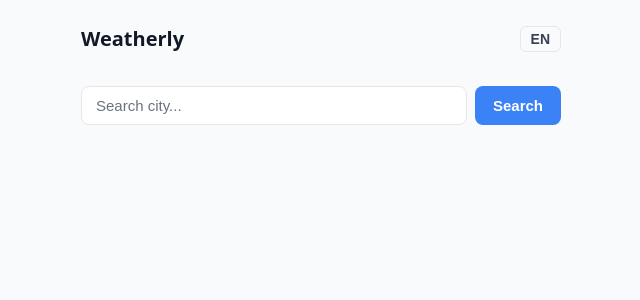
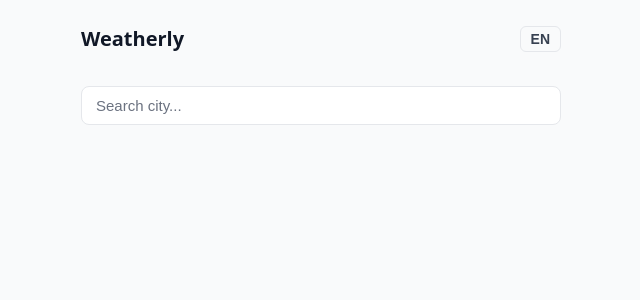
Before and after one commit to DenysenkoStas/weatherly-app, a React (Vite) app: page / in a window 1280 px wide. Shown: the top 300 px of the page, without its empty margins (319-959 px from the left). Built offline with nearby package versions, Linux system fonts and the light colour scheme.

Commit message:
feat: replace search button with debounced input and fix layout

```diff
--- a/src/App.tsx
+++ b/src/App.tsx
@@ -1,4 +1,4 @@
-import { useState } from 'react'
+import { useState, useCallback } from 'react'
 import { useLanguage } from './hooks/useLanguage'
 import { useGeocoding } from './hooks/useGeocoding'
 import { useWeather } from './hooks/useWeather'
@@ -11,15 +11,18 @@ import styles from './App.module.scss'
 
 function App() {
   const { language, toggleLanguage, t } = useLanguage()
-  const { results, loading: geoLoading, error: geoError, search, reset } = useGeocoding()
+  const { results, loading: geoLoading, error: geoError, search, reset } = useGeocoding(language)
   const { weather, loading: weatherLoading, error: weatherError, fetch: fetchWeather } = useWeather()
 
   const [selectedCity, setSelectedCity] = useState<GeoResult | null>(null)
 
-  const handleSearch = (query: string) => {
-    setSelectedCity(null)
-    void search(query)
-  }
+  const handleSearch = useCallback(
+    (query: string) => {
+      setSelectedCity(null)
+      void search(query)
+    },
+    [search],
+  )
 
   const handleSelectCity = (city: GeoResult) => {
     setSelectedCity(city)
@@ -40,7 +43,6 @@ function App() {
 
       <SearchBar
         placeholder={t.searchPlaceholder}
-        buttonLabel={t.searchButton}
         onSearch={handleSearch}
       />
 
--- a/src/components/SearchBar/SearchBar.module.scss
+++ b/src/components/SearchBar/SearchBar.module.scss
@@ -1,6 +1,5 @@
 .wrapper {
   display: flex;
-  gap: 8px;
   margin-top: 32px;
   width: 100%;
   max-width: 480px;
@@ -25,19 +24,3 @@
     border-color: var(--accent);
   }
 }
-
-.button {
-  padding: 10px 18px;
-  font-size: 15px;
-  font-weight: 600;
-  color: #fff;
-  background: var(--accent);
-  border: none;
-  border-radius: 8px;
-  cursor: pointer;
-  transition: background 0.2s;
-
-  &:hover {
-    background: var(--accent-hover);
-  }
-}
--- a/src/components/SearchBar/SearchBar.tsx
+++ b/src/components/SearchBar/SearchBar.tsx
@@ -1,23 +1,27 @@
-import { useState } from 'react'
-import type { KeyboardEvent } from 'react'
+import { useState, useEffect, useRef } from 'react'
 import styles from './SearchBar.module.scss'
 
 interface SearchBarProps {
   placeholder: string
-  buttonLabel: string
   onSearch: (query: string) => void
 }
 
-export function SearchBar({ placeholder, buttonLabel, onSearch }: SearchBarProps) {
+export function SearchBar({ placeholder, onSearch }: SearchBarProps) {
   const [value, setValue] = useState('')
+  const timerRef = useRef<ReturnType<typeof setTimeout> | null>(null)
 
-  const handleSearch = () => {
-    if (value.trim()) onSearch(value.trim())
-  }
+  useEffect(() => {
+    if (timerRef.current) clearTimeout(timerRef.current)
+    if (!value.trim()) return
 
-  const handleKeyDown = (e: KeyboardEvent<HTMLInputElement>) => {
-    if (e.key === 'Enter') handleSearch()
-  }
+    timerRef.current = setTimeout(() => {
+      onSearch(value.trim())
+    }, 500)
+
+    return () => {
+      if (timerRef.current) clearTimeout(timerRef.current)
+    }
+  }, [value, onSearch])
 
   return (
     <div className={styles.wrapper}>
@@ -27,11 +31,7 @@ export function SearchBar({ placeholder, buttonLabel, onSearch }: SearchBarProps
         value={value}
         placeholder={placeholder}
         onChange={(e) => setValue(e.target.value)}
-        onKeyDown={handleKeyDown}
       />
-      <button className={styles.button} onClick={handleSearch}>
-        {buttonLabel}
-      </button>
     </div>
   )
 }
--- a/src/components/WeatherCard/WeatherCard.module.scss
+++ b/src/components/WeatherCard/WeatherCard.module.scss
@@ -38,7 +38,6 @@
 
 .details {
   display: flex;
-  justify-content: space-between;
   padding-top: 16px;
   width: 100%;
   border-top: 1px solid var(--border);
@@ -46,6 +45,7 @@
 
 .detail {
   display: flex;
+  flex: 1;
   flex-direction: column;
   align-items: center;
   gap: 4px;
--- a/src/hooks/useGeocoding.ts
+++ b/src/hooks/useGeocoding.ts
@@ -1,5 +1,5 @@
-import { useState } from 'react'
-import type { GeoResult, GeoResponse } from '../types'
+import { useState, useCallback } from 'react'
+import type { GeoResult, GeoResponse, Language } from '../types'
 
 const GEO_API = 'https://geocoding-api.open-meteo.com/v1/search'
 
@@ -11,12 +11,13 @@ interface UseGeocodingReturn {
   reset: () => void
 }
 
-export function useGeocoding(): UseGeocodingReturn {
+export function useGeocoding(language: Language): UseGeocodingReturn {
   const [results, setResults] = useState<GeoResult[]>([])
   const [loading, setLoading] = useState(false)
   const [error, setError] = useState<string | null>(null)
 
-  const search = async (query: string) => {
+  const search = useCallback(
+    async (query: string) => {
       if (!query.trim()) return
 
       setLoading(true)
@@ -26,7 +27,7 @@ export function useGeocoding(): UseGeocodingReturn {
         const url = new URL(GEO_API)
         url.searchParams.set('name', query)
         url.searchParams.set('count', '5')
-      url.searchParams.set('language', 'en')
+        url.searchParams.set('language', language)
         url.searchParams.set('format', 'json')
 
         const res = await fetch(url)
@@ -39,12 +40,14 @@ export function useGeocoding(): UseGeocodingReturn {
       } finally {
         setLoading(false)
       }
-  }
+    },
+    [language],
+  )
 
-  const reset = () => {
+  const reset = useCallback(() => {
     setResults([])
     setError(null)
-  }
+  }, [])
 
   return { results, loading, error, search, reset }
 }
```
Lines whose indentation alone changed are shown as unchanged.
